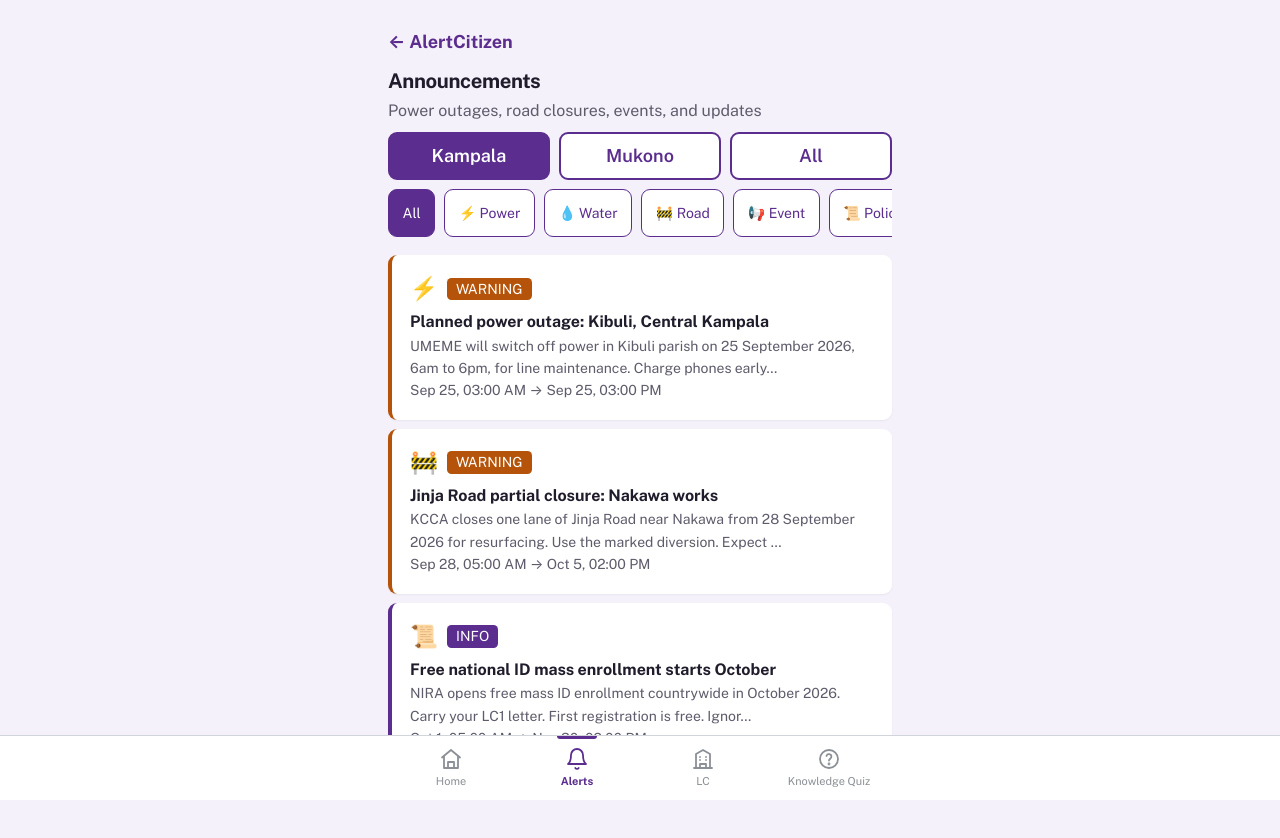
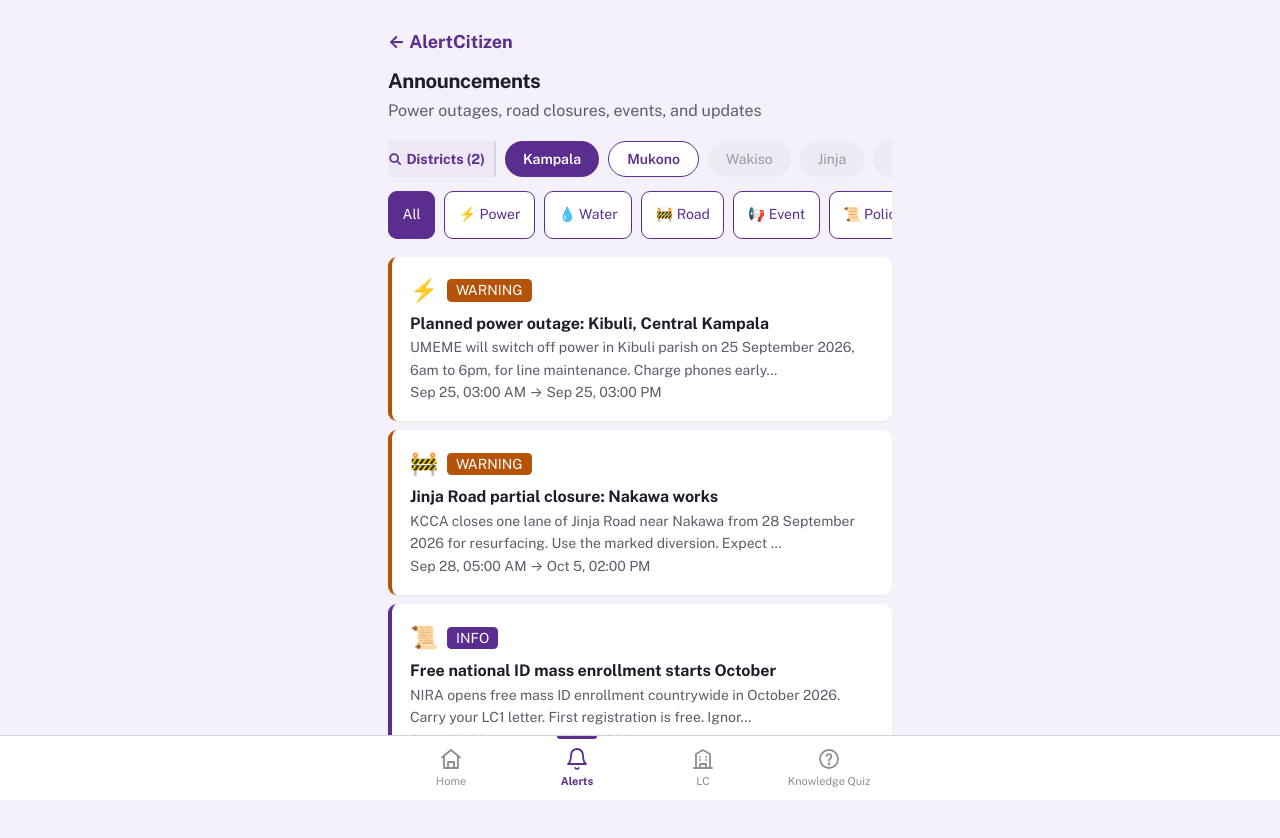
Before and after one commit to FaithDaka/osf-hackathon, a Next.js app: page /announcements in a window 1280 px wide. Shown: the top 838 px of the page. Built offline with nearby package versions, Linux system fonts and the light colour scheme; a web font is replaced by a local one.

Commit message:
use district carousel component

```diff
--- a/pages/announcements.js
+++ b/pages/announcements.js
@@ -2,6 +2,7 @@ import { useEffect, useState } from 'react';
 import { useRouter } from 'next/router';
 import Link from 'next/link';
 import BottomNav from '../lib/bottom-nav';
+import DistrictCarousel, { isKnownDistrict } from '../lib/district-carousel';
 import { getAnnouncements } from '../lib/announcement-store';
 import { speakText, stopSpeaking } from '../lib/speech';
 import annData from '../data/announcements.json';
@@ -71,14 +72,14 @@ export default function Announcements() {
   const S = UI[lang];
   const id = typeof router.query.id === 'string' ? router.query.id : null;
 
-  const [district, setDistrict] = useState('kampala'); // kampala | mukono | all
+  const [district, setDistrict] = useState('kampala'); // kampala | mukono
   const [typeFilter, setTypeFilter] = useState('all');
   const [toast, setToast] = useState('');
 
   useEffect(() => {
     try {
       const d = localStorage.getItem('ac_district');
-      if (d === 'kampala' || d === 'mukono') setDistrict(d);
+      if (isKnownDistrict(d)) setDistrict(d);
     } catch {
       // Defaults apply.
     }
@@ -92,7 +93,7 @@ export default function Announcements() {
 
   const pickDistrict = (code) => {
     setDistrict(code);
-    if (code === 'kampala' || code === 'mukono') {
+    if (isKnownDistrict(code)) {
       try {
         localStorage.setItem('ac_district', code);
       } catch {
@@ -266,23 +267,13 @@ export default function Announcements() {
         <p className="text-ac-muted" style={{ fontSize: '16px' }}>
           {S.announcements_desc}
         </p>
-        <div className="mt-2 flex gap-2" role="group" aria-label="District">
-          {['kampala', 'mukono', 'all'].map((d) => (
-            <button
-              key={d}
-              type="button"
-              aria-pressed={district === d}
-              onClick={() => pickDistrict(d)}
-              className={`btn-ac flex-1 rounded-lg border-2 capitalize ${
-                district === d
-                  ? 'bg-primary text-white border-primary'
-                  : 'bg-white text-primary border-primary'
-              }`}
-            >
-              {d}
-            </button>
-          ))}
-        </div>
+        <DistrictCarousel
+          district={district}
+          onPick={pickDistrict}
+          lang={lang}
+          UI={UI}
+          // extraOptions={[{ code: 'all', label: 'All' }]}
+        />
         <div className="mt-2 flex gap-2 overflow-x-auto pb-1" role="group" aria-label="Type">
           {TYPE_FILTERS.map((f) => (
             <button
--- a/pages/complaint.js
+++ b/pages/complaint.js
@@ -2,6 +2,7 @@ import { useEffect, useState } from 'react';
 import { useRouter } from 'next/router';
 import Link from 'next/link';
 import BottomNav from '../lib/bottom-nav';
+import DistrictCarousel, { isKnownDistrict } from '../lib/district-carousel';
 import {
   fileComplaint,
   getAllComplaints,
@@ -66,7 +67,10 @@ export default function Complaint() {
     typeof router.query.category === 'string' && CATEGORIES.includes(router.query.category)
       ? router.query.category
       : 'land';
-  const preDistrict = router.query.district === 'mukono' ? 'mukono' : 'kampala';
+  const preDistrict =
+    typeof router.query.district === 'string' && isKnownDistrict(router.query.district)
+      ? router.query.district
+      : 'kampala';
 
   const [view, setView] = useState(newParam ? 'new' : 'list'); // list | new
   const [all, setAll] = useState([]);
@@ -95,7 +99,7 @@ export default function Complaint() {
     if (!newParam) {
       try {
         const d = localStorage.getItem('ac_district');
-        if (d === 'kampala' || d === 'mukono') setDistrict(d);
+        if (isKnownDistrict(d)) setDistrict(d);
       } catch {
         // Defaults apply.
       }
@@ -464,23 +468,12 @@ export default function Complaint() {
                 ))}
               </div>
             </div>
-            <div className="flex gap-2" role="group" aria-label="District">
-              {['kampala', 'mukono'].map((d) => (
-                <button
-                  key={d}
-                  type="button"
-                  aria-pressed={district === d}
-                  onClick={() => setDistrict(d)}
-                  className={`btn-ac flex-1 rounded-lg border-2 capitalize ${
-                    district === d
-                      ? 'bg-primary text-white border-primary'
-                      : 'bg-white text-primary border-primary'
-                  }`}
-                >
-                  {d}
-                </button>
-              ))}
-            </div>
+            <DistrictCarousel
+              district={district}
+              onPick={setDistrict}
+              lang={lang}
+              UI={UI}
+            />
             <div>
               <label htmlFor="csub" className="block font-bold">
                 {S.subcounty_prompt}
--- a/pages/lc-initiatives.js
+++ b/pages/lc-initiatives.js
@@ -2,6 +2,7 @@ import { useEffect, useState } from 'react';
 import { useRouter } from 'next/router';
 import Link from 'next/link';
 import BottomNav from '../lib/bottom-nav';
+import DistrictCarousel, { isKnownDistrict } from '../lib/district-carousel';
 import { getInitiatives, rateInitiative } from '../lib/lc-initiative-store';
 import { fileComplaint } from '../lib/complaint-store';
 import initiativesData from '../data/lc-initiatives.json';
@@ -74,7 +75,7 @@ export default function Initiatives() {
   useEffect(() => {
     try {
       const d = localStorage.getItem('ac_district');
-      if (d === 'kampala' || d === 'mukono') setDistrict(d);
+      if (isKnownDistrict(d)) setDistrict(d);
     } catch {
       // Defaults apply.
     }
@@ -151,23 +152,12 @@ export default function Initiatives() {
         <p className="text-ac-muted" style={{ fontSize: '16px' }}>
           {S.lc_initiatives_desc}. Rate the effort.
         </p>
-        <div className="mt-2 flex gap-2" role="group" aria-label="District">
-          {['kampala', 'mukono'].map((d) => (
-            <button
-              key={d}
-              type="button"
-              aria-pressed={district === d}
-              onClick={() => pickDistrict(d)}
-              className={`btn-ac flex-1 rounded-lg border-2 capitalize ${
-                district === d
-                  ? 'bg-primary text-white border-primary'
-                  : 'bg-white text-primary border-primary'
-              }`}
-            >
-              {d}
-            </button>
-          ))}
-        </div>
+        <DistrictCarousel
+          district={district}
+          onPick={pickDistrict}
+          lang={lang}
+          UI={UI}
+        />
 
         <div className="mt-3 flex flex-col gap-3">
           {items.map((item) => {
--- a/pages/quiz.js
+++ b/pages/quiz.js
@@ -2,6 +2,7 @@ import { useEffect, useMemo, useRef, useState } from 'react';
 import { useRouter } from 'next/router';
 import Link from 'next/link';
 import BottomNav from '../lib/bottom-nav';
+import DistrictCarousel, { isKnownDistrict } from '../lib/district-carousel';
 import {
   answerQuestion,
   calculateParishRank,
@@ -348,7 +349,7 @@ export default function Quiz() {
         localStorage.setItem(SCORES_KEY, JSON.stringify(DEMO_SEED));
       }
       const d = localStorage.getItem('ac_district');
-      if (d === 'kampala' || d === 'mukono') setDistrict(d);
+      if (isKnownDistrict(d)) setDistrict(d);
       if (!parish) {
         const saved =
           localStorage.getItem('ac_parish') || localStorage.getItem('ac_subcounty') || '';
@@ -393,13 +394,9 @@ export default function Quiz() {
           <p className="text-ac-muted" style={{ fontSize: '16px' }}>
             {S.quiz_desc}
           </p>
-          <div className="mt-2 flex gap-2" role="group" aria-label="District">
-            {['kampala', 'mukono'].map((d) => (
-              <button
-                key={d}
-                type="button"
-                aria-pressed={district === d}
-                onClick={() => {
+          <DistrictCarousel
+            district={district}
+            onPick={(d) => {
               setDistrict(d);
               try {
                 localStorage.setItem('ac_district', d);
@@ -407,16 +404,9 @@ export default function Quiz() {
                 // Ignore.
               }
             }}
-                className={`btn-ac flex-1 rounded-lg border-2 capitalize ${
-                  district === d
-                    ? 'bg-primary text-white border-primary'
-                    : 'bg-white text-primary border-primary'
-                }`}
-              >
-                {d}
-              </button>
-            ))}
-          </div>
+            lang={lang}
+            UI={UI}
+          />
           <div className="mt-3 flex flex-col gap-2">
             {list.map((q) => (
               <Link
--- a/pages/result.js
+++ b/pages/result.js
@@ -2,6 +2,7 @@ import { useEffect, useMemo, useState } from 'react';
 import { useRouter } from 'next/router';
 import Link from 'next/link';
 import BottomNav from '../lib/bottom-nav';
+import { isKnownDistrict } from '../lib/district-carousel';
 import { composeResponse, match, verify } from '../lib/matcher';
 import lga from '../data/national/lga_mandates.json';
 import landAct from '../data/national/land_act.json';
@@ -66,10 +67,9 @@ export default function Result() {
     : 'en';
   const S = UI[lang];
   const q = typeof router.query.q === 'string' ? router.query.q : '';
-  const district =
-    router.query.district === 'mukono' || router.query.district === 'kampala'
-      ? router.query.district
-      : 'kampala';
+  const district = isKnownDistrict(router.query.district)
+    ? router.query.district
+    : 'kampala';
   const cat = typeof router.query.cat === 'string' ? router.query.cat : null;
 
   const kb = useMemo(
```
Lines whose indentation alone changed are shown as unchanged.
